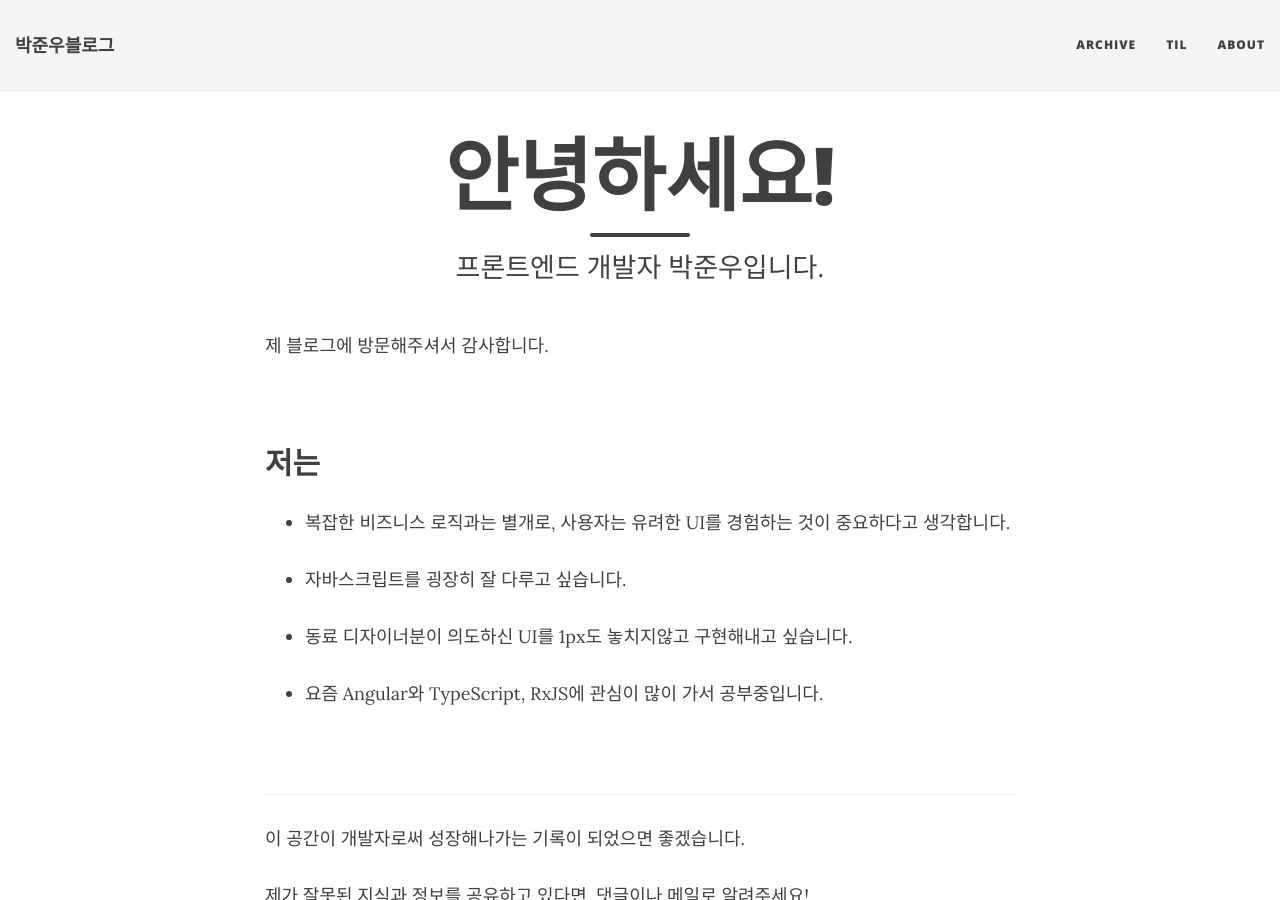
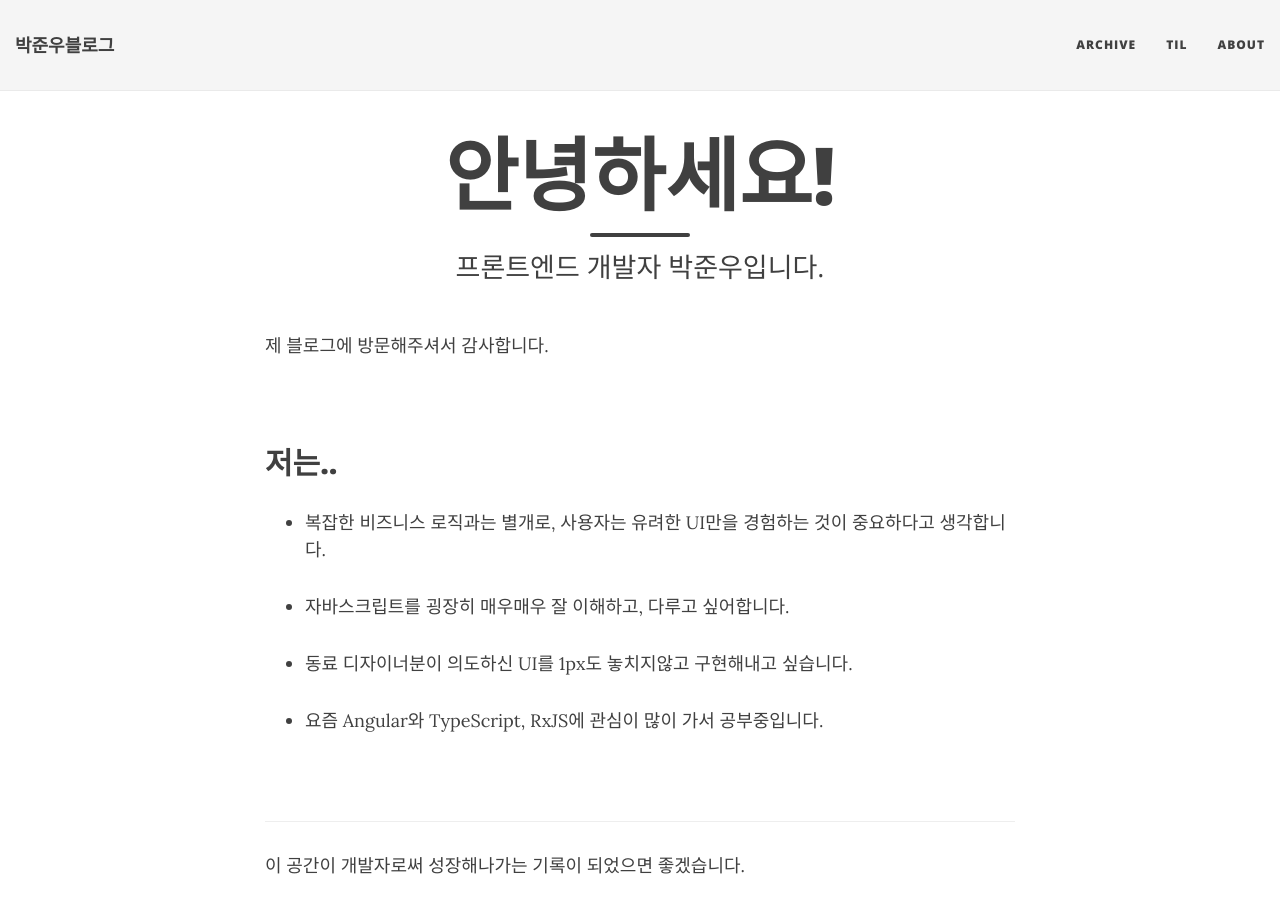
Before and after one commit to JUNWOO45/junwoo45.github.io.archived, a Jekyll site: the page built from aboutme.md, in a window 1280 px wide and 900 px high. Built offline with Jekyll 4.4.1, drawn with Linux system fonts in a browser that asks for light colours; nearby versions of some CDN libraries.

Commit message:
about페이지 수정

```diff
--- a/aboutme.md
+++ b/aboutme.md
@@ -8,11 +8,11 @@ subtitle: 프론트엔드 개발자 박준우입니다.
 
 <br>
 
-## 저는
+## 저는..
 
-- 복잡한 비즈니스 로직과는 별개로, 사용자는 유려한 UI를 경험하는 것이 중요하다고 생각합니다.
+- 복잡한 비즈니스 로직과는 별개로, 사용자는 유려한 UI만을 경험하는 것이 중요하다고 생각합니다.
 
-- 자바스크립트를 굉장히 잘 다루고 싶습니다.
+- 자바스크립트를 굉장히 매우매우 잘 이해하고, 다루고 싶어합니다.
 
 - 동료 디자이너분이 의도하신 UI를 1px도 놓치지않고 구현해내고 싶습니다.
 
```
